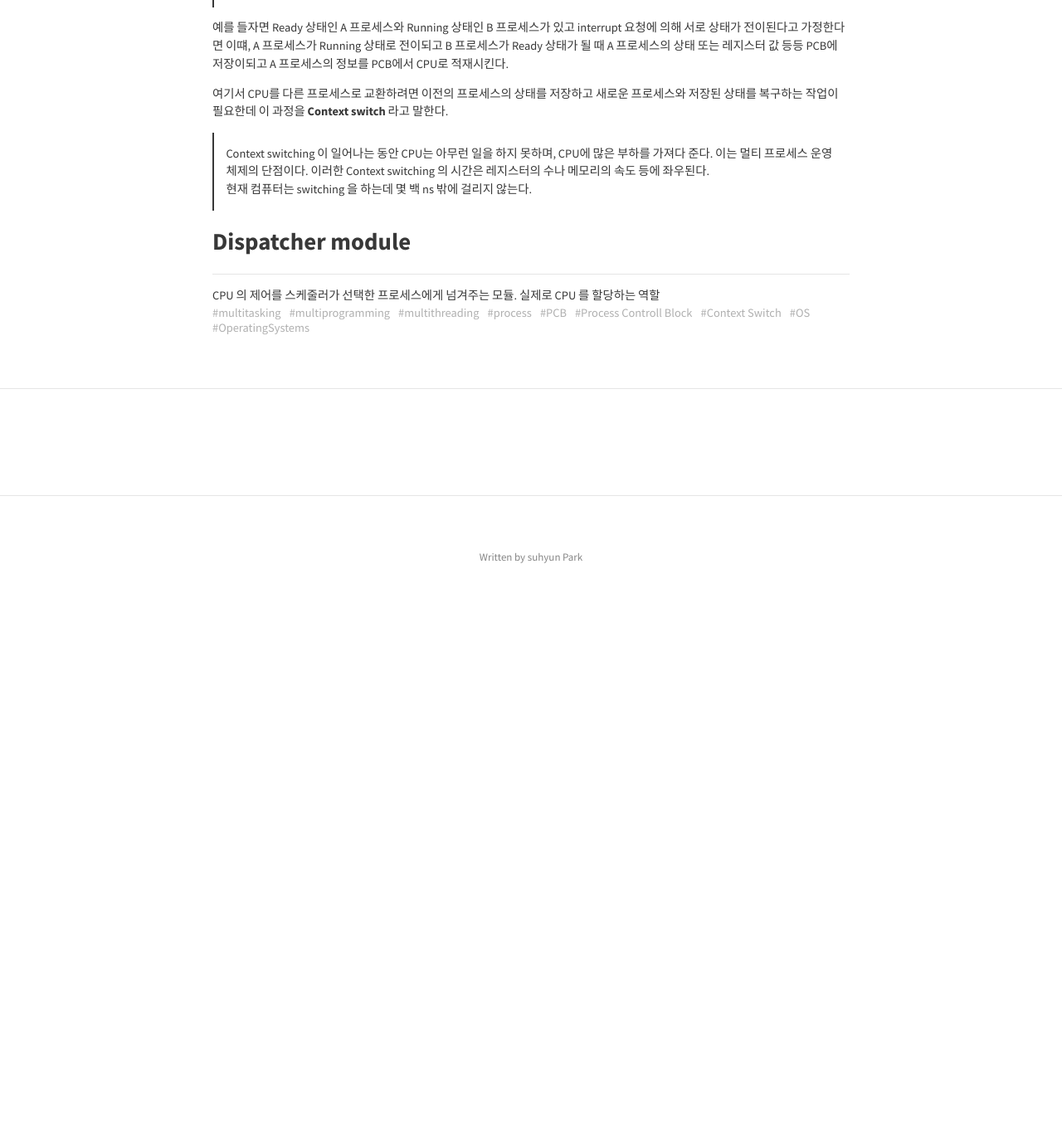
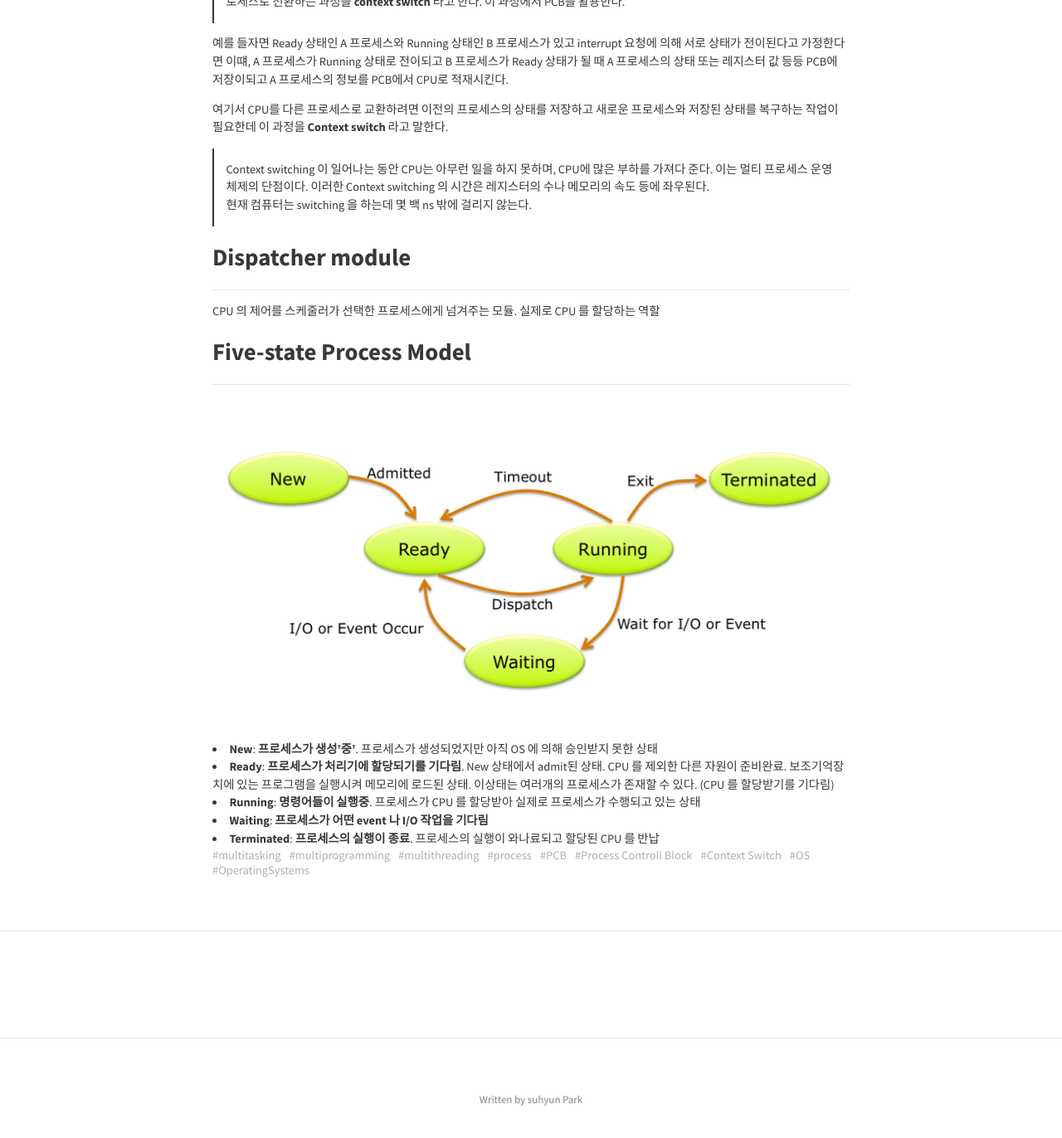
Before and after one commit to clapwatermelon/clapwatermelon.github.io, a Jekyll site: the page built from _posts/2018-04-07-Operating-Systems3.md, in a window 1280 px wide and 1400 px high, scrolled down 2076 px. Shown: the top 1372 px of the window at 83% size. Built offline with Jekyll 4.4.1, drawn with Linux system fonts in a browser that asks for light colours; nearby versions of some CDN libraries; comment, search, counter and statistics services are not loaded; before the commit the page ends 2821 px from its top, so only the background shows below that.

Commit message:
post five state process model

```diff
--- a/_posts/2018-04-07-Operating-Systems3.md
+++ b/_posts/2018-04-07-Operating-Systems3.md
@@ -37,7 +37,7 @@ A process with multiple threads
 
 > 프로세스는 CPU가 처리하던 작업의 내용들을 자신의 PCB에 저장하고 다시 CPU를 점유하여 작업을 수행해야 할 때 PCB로부터 해당 정보들을 CPU에서 넘겨와 계속해서 하던 작업을 진행할 수 있다.
 
-### Context Switch
+## Context Switch
 ***
 ![contextSwitch](/assets/post_img/contextSwitch.png)
 
@@ -55,3 +55,13 @@ Context: 어떠한 순간에 CPU Register안에 들어있는 값들의 집합과
 ## Dispatcher module
 ***
 CPU 의 제어를 스케줄러가 선택한 프로세스에게 넘겨주는 모듈. 실제로 CPU 를 할당하는 역할
+
+## Five-state Process Model
+***
+![fivestate](/assets/post_img/fivestate.png)
+
+- **New**: **프로세스가 생성'중'**. 프로세스가 생성되었지만 아직 OS 에 의해 승인받지 못한 상태
+- **Ready**: **프로세스가 처리기에 할당되기를 기다림**. New 상태에서 admit된 상태. CPU 를 제외한 다른 자원이 준비완료. 보조기억장치에 있는 프로그램을 실행시켜 메모리에 로드된 상태. 이상태는 여러개의 프로세스가 존재할 수 있다. (CPU 를 할당받기를 기다림)
+- **Running**: **명령어들이 실행중**. 프로세스가 CPU 를 할당받아 실제로 프로세스가 수행되고 있는 상태
+- **Waiting**: **프로세스가 어떤 event 나 I/O 작업을 기다림**
+- **Terminated**: **프로세스의 실행이 종료**. 프로세스의 실행이 와나료되고 할당된 CPU 를 반납
```
Also changed, not shown: assets/post_img/fivestate.png (added).
